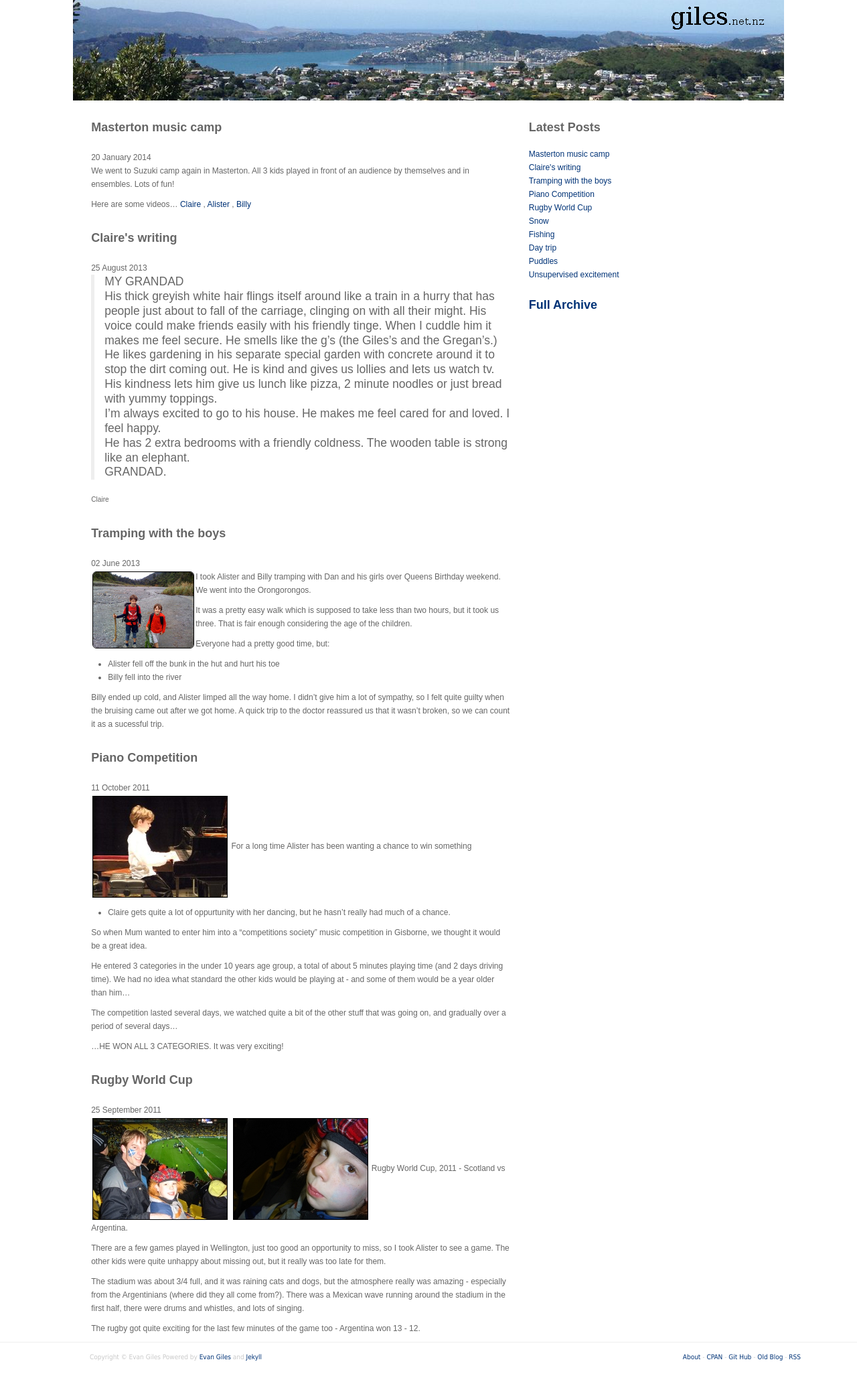
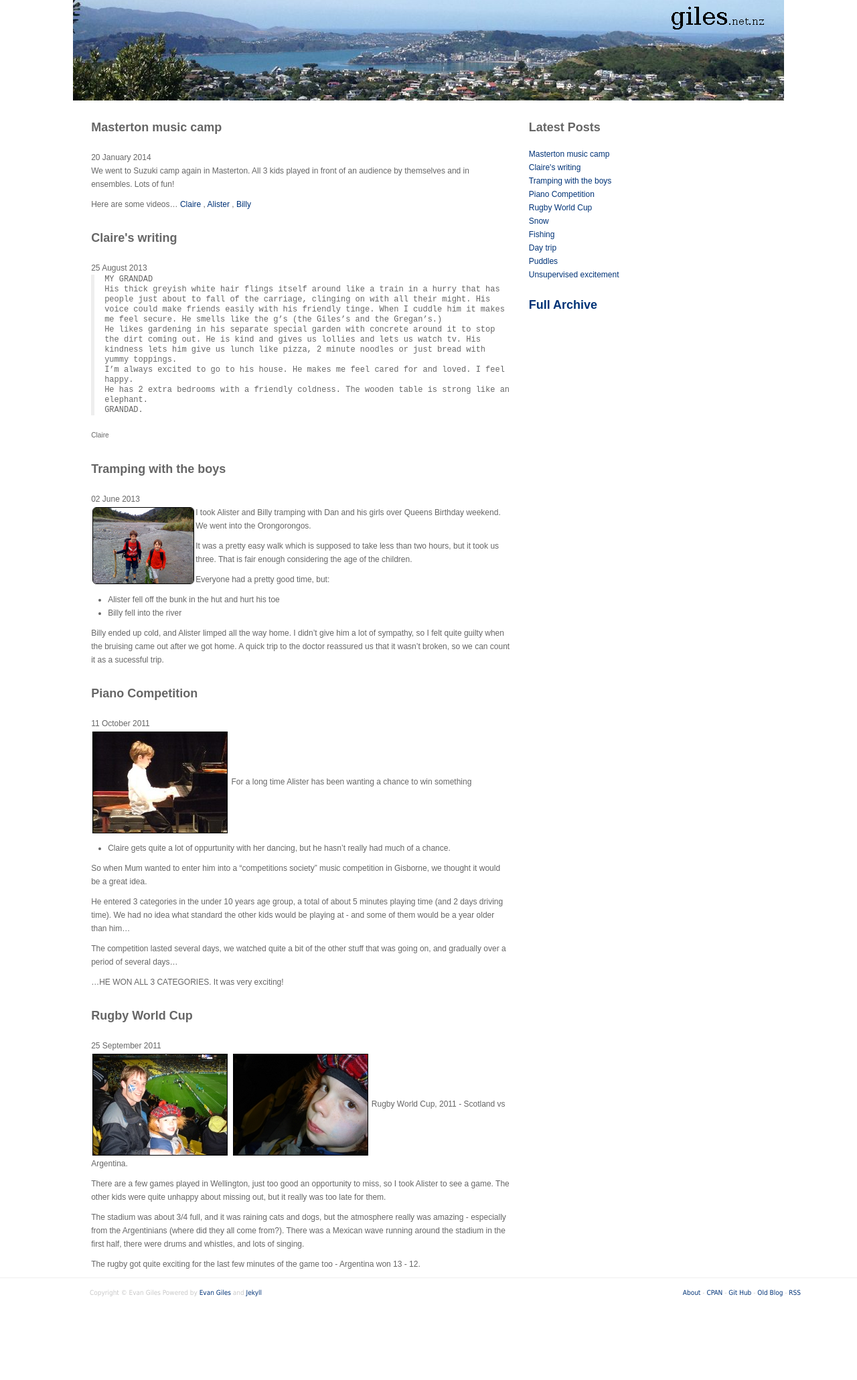
Before and after one commit to egiles/egiles.github.com, a Jekyll site: the page built from index.html, in a window 1280 px wide. Shown: the whole page at 67% size. Built offline with Jekyll 4.4.1, drawn with Linux system fonts in a browser that asks for light colours; after the commit the page ends 1964 px from its top, so only the background shows below that.

Commit message:
Fix up the appearance of the blockquoate

```diff
--- a/css/site.css
+++ b/css/site.css
@@ -23,7 +23,10 @@ a:hover {
     color: black;
     text-decoration: none;
 }
-
+blockquote p {
+    font-size: 12px;
+    font-family: "Courier New", Courier, monospace
+}
 /* Definitions used by the page layout */
 .header {
     height: 150px;
```
